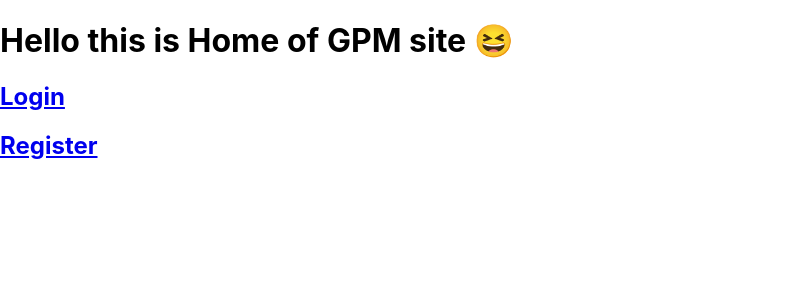
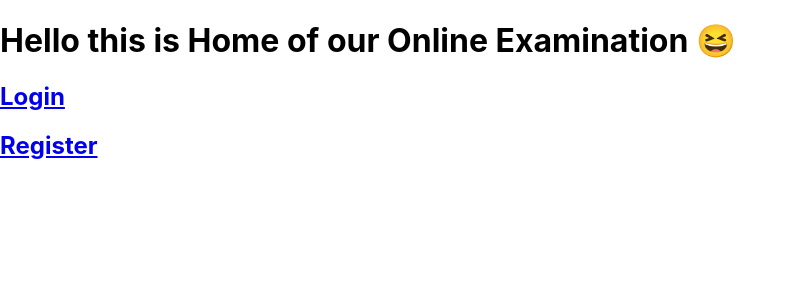
Before and after one commit to The-Four-People/Online-Examination, a React (Create React App) app in the folder client/: page / in a window 1280 px wide. Shown: the top 300 px of the page, without its empty margins (0-796 px from the left). Built offline with nearby package versions, Linux system fonts and the light colour scheme.

Commit message:
Added document titles

```diff
--- a/client/src/components/Home.js
+++ b/client/src/components/Home.js
@@ -4,7 +4,7 @@ import { Link } from 'react-router-dom'
 export default function Home() {
     return (
         <div>
-            <h1>Hello this is Home of GPM site 😆</h1>
+            <h1>Hello this is Home of our Online Examination 😆</h1>
             <h2><Link to='/login'>Login</Link></h2>
             <h2><Link to='/register'>Register</Link></h2>
         </div>
--- a/client/src/components/Login.js
+++ b/client/src/components/Login.js
@@ -1,6 +1,8 @@
 import React from 'react'
 
 export default function Login() {
+    document.title = "Login | Online Examination"
+
     return (
         <div>
             <h1>Login</h1>
--- a/client/src/components/Register.js
+++ b/client/src/components/Register.js
@@ -2,12 +2,14 @@ import React, { useRef,useState } from 'react'
 import { Link,Redirect } from 'react-router-dom'
 
 export default function Register() {
+    document.title = "Sign up | Online Examination"
     const name = useRef(null)
     const email = useRef(null)
     const password = useRef(null)
 
     // For checking if registration is successfull and then redirecting to login page
     const [success, setSuccess] = useState(false)
+
 
     function handleFormSubmit(e) {
         e.preventDefault()
```
